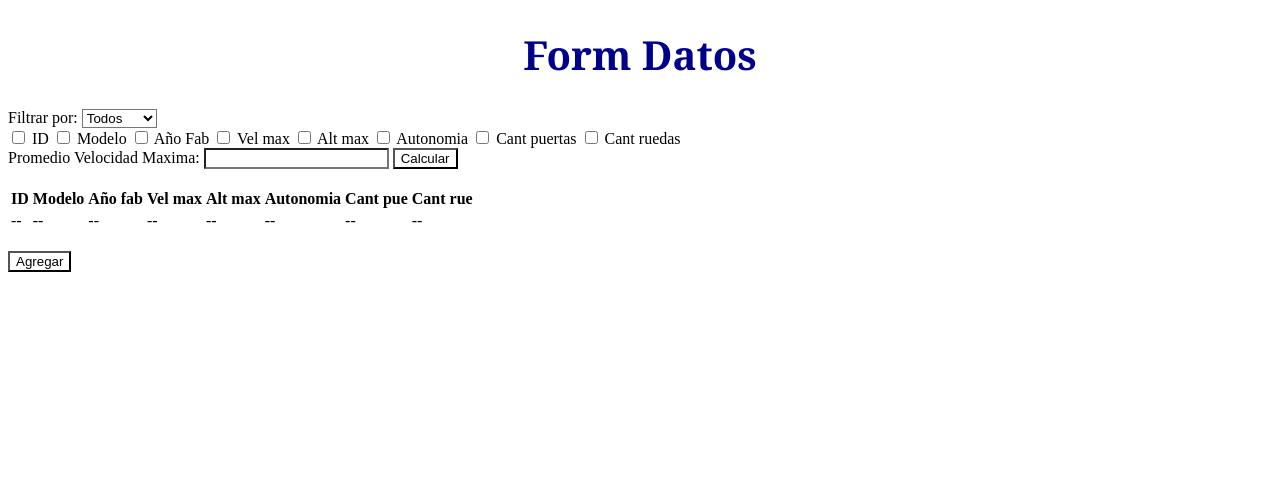
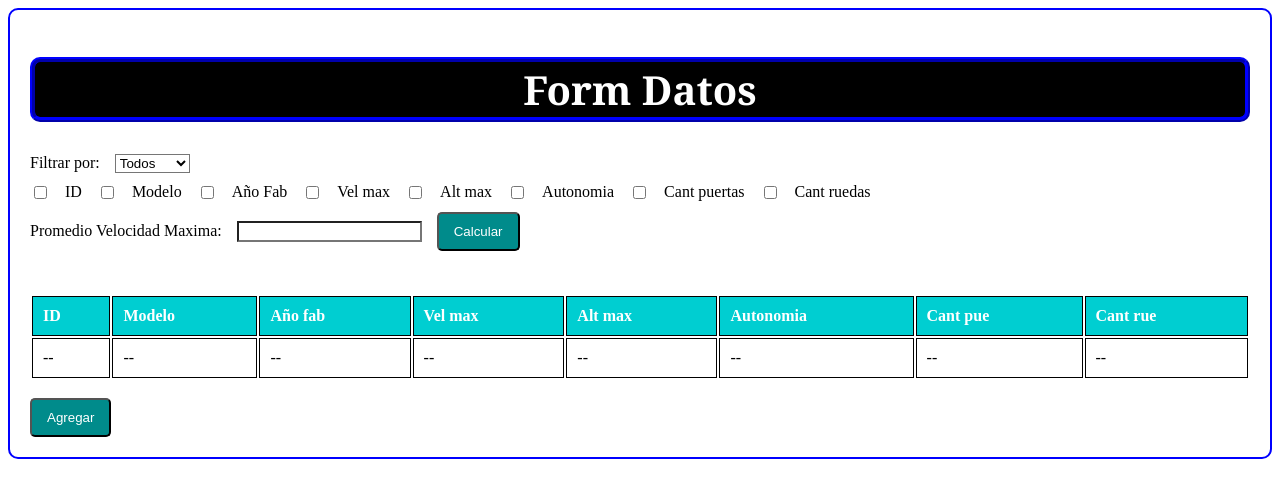
Before and after one commit to guidoginiger/2024PPGinigerGuidoGabriel, a plain HTML site: page index.html in a window 1280 px wide. Drawn offline with Linux system fonts and the light colour scheme.

Commit message:
Agrego finalizado Primer Parcial

```diff
--- a/estilos.css
+++ b/estilos.css
@@ -4,18 +4,70 @@
 }
 
 h1{
-    color: darkblue;
+    color: white;
+    background-color: black;
     font-size: 40px;
     font-family: Cambria, Cochin, Georgia, Times, 'Times New Roman', serif;
     text-align: center;
+    border: 5px solid blue;
+    border-style: ridge;
+    border-radius: 10px;
 }
 
+.flex-container{
+    display: flex;
+    align-items: center;
+    padding: 5px 0;
+    gap: 15px;
+}
 
+#form_datos, #form_abm {
+    background-color: white;
+    border: 2px solid blue;
+    padding: 20px;
+    border-radius: 10px;
+    margin-bottom: 20px;
+    background-color: white;
+}
 
+#formulario_Abm {
+    display: flex;
+    flex-direction: column;
+}
 
+.encabezado-tabla {
+    background-color: blue;
+    color: white;
+    padding: 10px;
+    border: 1px solid grey;
+}
 
-/* BORDES --> grosor, color, estilo.
-border: 5px solid blue;
-border-style: ridge; --> Estilo del borde.
-border-radius: 10px;
-*/
+.checkbox-group{
+    display: flex;
+    flex-wrap: wrap;
+}
+
+button {
+    background-color: darkcyan;
+    color: white;
+    padding: 10px 15px;
+    border-radius: 5px;
+}
+
+#tabla_datos {
+    width: 100%;
+    margin-top: 20px;
+}
+
+#tabla_datos thead th {
+    background-color: darkturquoise;
+    color: white;
+    padding: 10px;
+    border: 1px solid black;
+}
+
+th, td {
+    padding: 10px;
+    text-align: left;
+    border: 1px solid black;
+}
```
